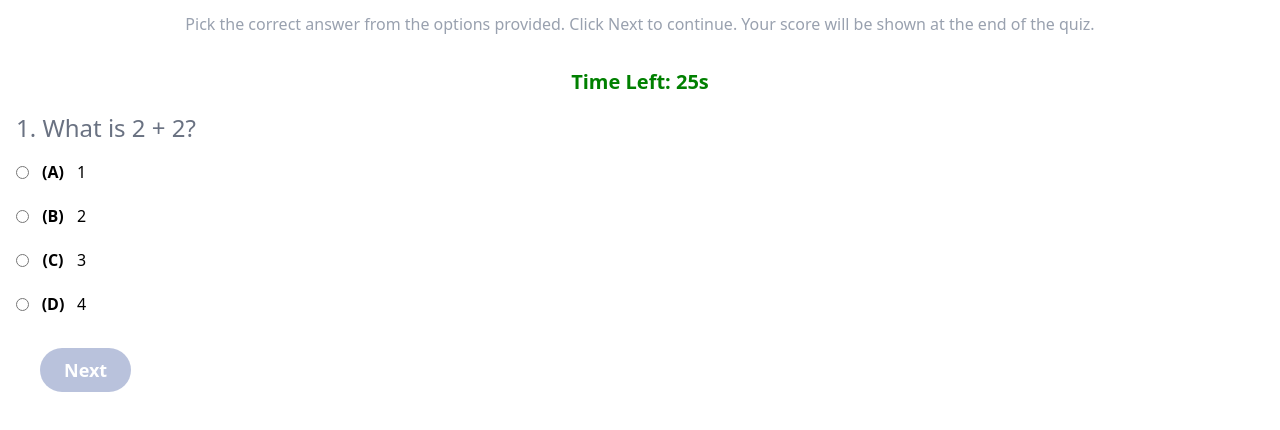
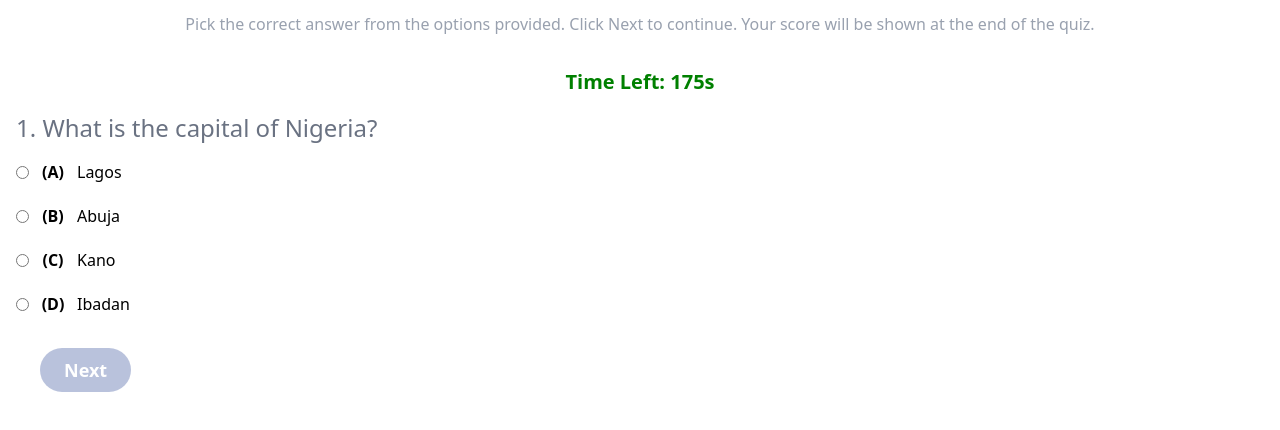
Before and after one commit to ckelechieze/quiz-app, a website: page index.html in a window 1280 px wide. Shown: the part 88-518 px from the top of the page. Drawn offline with Linux system fonts and the light colour scheme.

Commit message:
added more questions

```diff
--- a/index.html
+++ b/index.html
@@ -51,14 +51,99 @@
   <script>
   const questions = [
   {
-    question: "What is 2 + 2?",
-    options: ["1", "2", "3", "4"],
-    answer: "4"
-  },
-  {
     question: "What is the capital of Nigeria?",
     options: ["Lagos", "Abuja", "Kano", "Ibadan"],
     answer: "Abuja"
+  },
+  {
+  question: "What color do you get when you mix red and blue?",
+  options: ["Green", "Purple", "Orange", "Yellow"],
+  answer: "Purple"
+  },
+  {
+    question: "Which Nigerian rice is the best?",
+    options: ["Abakaliki Rice", "Soloria Rice", "Adani Rice", "Ugwu-Hausa Rice"],
+    answer: "Soloria Rice"
+  },
+  {
+  question: "Select the largest organ in the human body.",
+  options: ["Heart", "Liver", "Skin", "Brain"],
+  answer: "Skin"
+  },
+  {
+  question: "What color do you get when you mix red and blue?",
+  options: ["Green", "Purple", "Orange", "Yellow"],
+  answer: "Purple"
+  },
+  {
+  question: "Identify the author of 'Romeo and Juliet'.",
+  options: ["Charles Dickens", "William Shakespeare", "Mark Twain", "Jane Austen"],
+  answer: "William Shakespeare"
+  },
+  {
+  question: "Select the planet with the most moons currently known.",
+  options: ["Jupiter", "Mars", "Saturn", "Neptune"],
+  answer: "Saturn"
+  },
+  {
+  question: "Choose the data structure that follows the Last-In, First-Out principle.",
+  options: ["Queue", "Stack", "Array", "Tree"],
+  answer: "Stack"
+  },
+  {
+  question: "Identify the country with the largest population in the world.",
+  options: ["India", "China", "United States", "Indonesia"],
+  answer: "India"
+  },
+  {
+  question: "Identify the process by which water vapor changes into liquid water.",
+  options: ["Evaporation", "Condensation", "Sublimation", "Melting"],
+  answer: "Condensation"
+  },
+  {
+  question: "A father and son are in a car crash. The father dies. At the hospital, the surgeon says, 'I can't operate on him; he's my son.' How is this possible?",
+  options: ["The surgeon is his mother", "The father survived", "The surgeon is his uncle", "The story is impossible"],
+  answer: "The surgeon is his mother"
+  },
+  {
+  question: "A plane crashes on the border between Nigeria and Ghana. Where should the survivors be buried?",
+  options: ["Nigeria", "Ghana", "Both countries", "Nowhere"],
+  answer: "Nowhere"
+  },
+  {
+  question: "Choose the correct answer: 30 divided by half plus 10.",
+  options: ["25", "40", "70", "15"],
+  answer: "70"
+  },
+  {
+  question: "Select the heavier item.",
+  options: ["1kg of feathers", "1kg of iron", "They weigh the same", "Cannot be determined"],
+  answer: "They weigh the same"
+  },
+  {
+  question: "A basket contains 6 apples. You take away 4. How many apples do you have?",
+  options: ["2", "4", "6", "10"],
+  answer: "4"
+  },
+  {
+  question: "How many months have 28 days?",
+  options: ["1", "2", "6", "12"],
+  answer: "12"
+  },
+  {
+  question: "Find the smallest prime number.",
+  options: ["0", "1", "2", "3"],
+  answer: "2"
+  },
+  {
+  question: "Name the largest continent on Earth.",
+  options: ["Africa", "Asia", "Europe", "Australia"],
+  answer: "Asia"
+  },
+  {
+  question: "Pick the largest planet in the solar system.",
+  options: ["Saturn", "Jupiter", "Earth", "Neptune"],
+  answer: "Jupiter"
   },
   {
     question: "Which language runs in the browser?",
@@ -72,7 +157,7 @@ let currentIndex = 0;
 let score = 0;
 let selectedAnswer = null;
 
-let timeLeft = 60;
+let timeLeft = 300;
 let timer;
 
 // Grabbing Elements
@@ -175,7 +260,7 @@ restartBtn.addEventListener("click", () => {
 
 //Timer
 function startTimer() {
-  timeLeft = 30;
+  timeLeft = 180;
 
   const timerEl = document.getElementById("timer");
   timerEl.textContent = `Time Left: ${timeLeft}s`;
```
